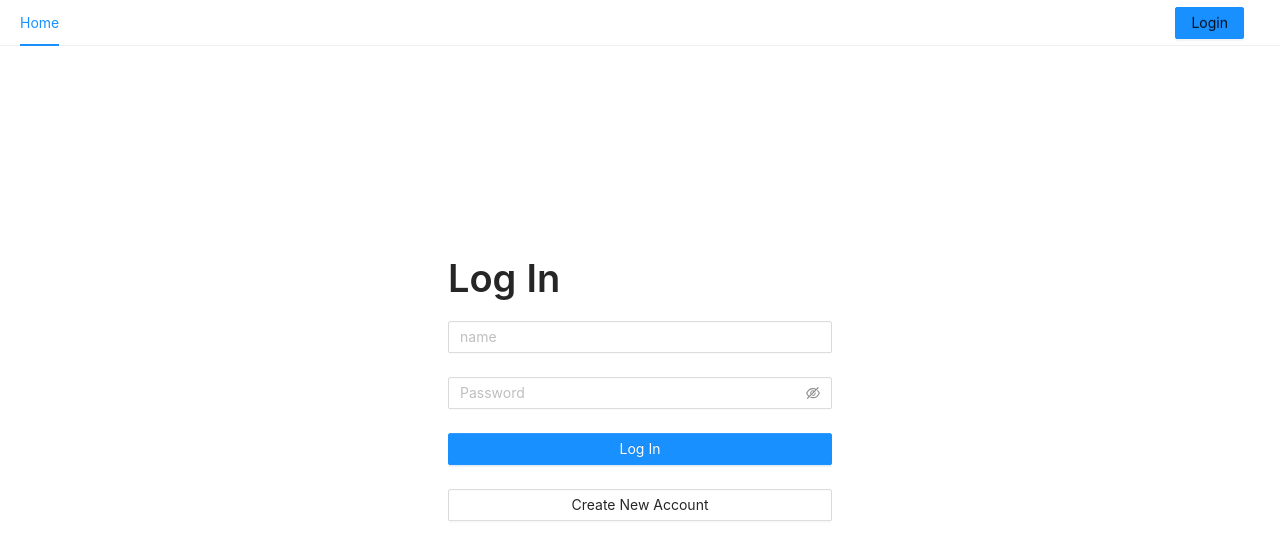
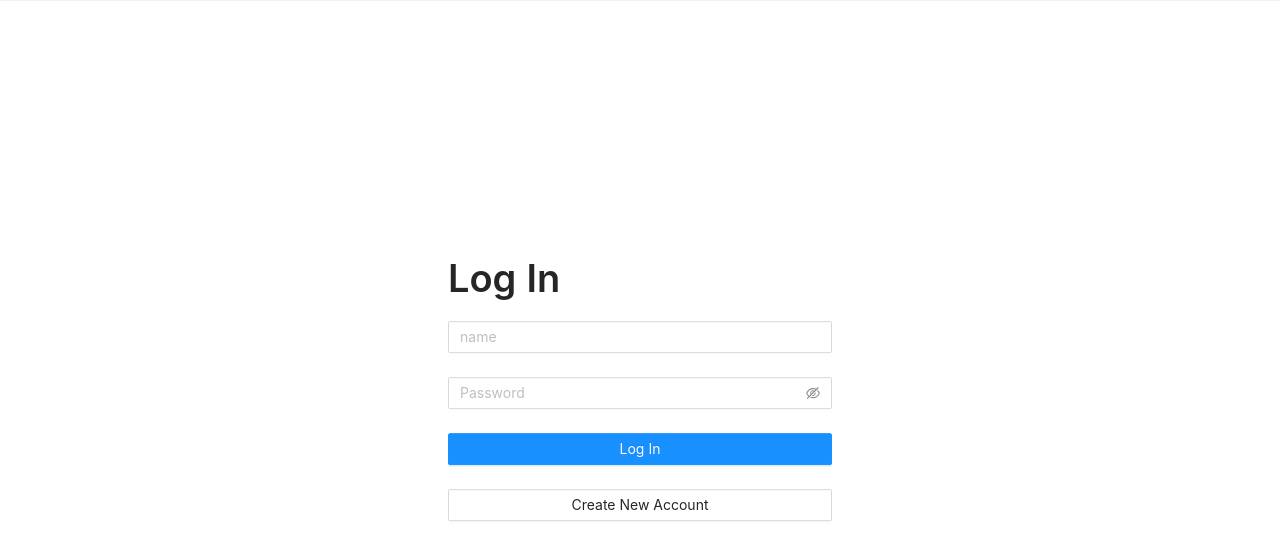
Before and after one commit to CharlotteChng/TT3_10, a React (Create React App) app in the folder client/: page /login in a window 1280 px wide. Shown: the top 560 px of the page. Built offline with nearby package versions, Linux system fonts and the light colour scheme.

Commit message:
Fixed the login part

```diff
--- a/client/src/pages/RootPage/TopNav.js
+++ b/client/src/pages/RootPage/TopNav.js
@@ -22,13 +22,12 @@ class TopNav extends Component {
 
     return (
       <Menu mode='horizontal' selectedKeys={this.props.history.location.pathname}>
+        {
+          me &&
+          <>
             <Menu.Item key='/'>
               <Link to='/'>Home</Link>
             </Menu.Item>
-
-        {
-          me ?
-            <>
             <Menu.Item key={`/feeds/${me.id}`}>
               <Link to={`/feeds/${me.id}`}>My Feed</Link>
             </Menu.Item>
@@ -41,12 +40,6 @@ class TopNav extends Component {
               </Menu.Item>
             </Menu.SubMenu>
           </>
-            :
-            <Menu.Item style={{ position: 'absolute', right: 16 }} key='login'>
-              <Button type='primary'>
-                <Link to='/login'>Login</Link>
-              </Button>
-            </Menu.Item>
         }
       </Menu>
     );
--- a/client/src/stores/LoginStore.js
+++ b/client/src/stores/LoginStore.js
@@ -16,7 +16,7 @@ const loggedInUserKey = 'logged-in-user';
 class LoginStore {
   IsLoggedIn() {
     let user = sessionStorage.getItem(loggedInUserKey);
-    return user !== undefined || user != 0;
+    return user;
   }
 
   GetMe() {
```
Lines whose indentation alone changed are shown as unchanged.
